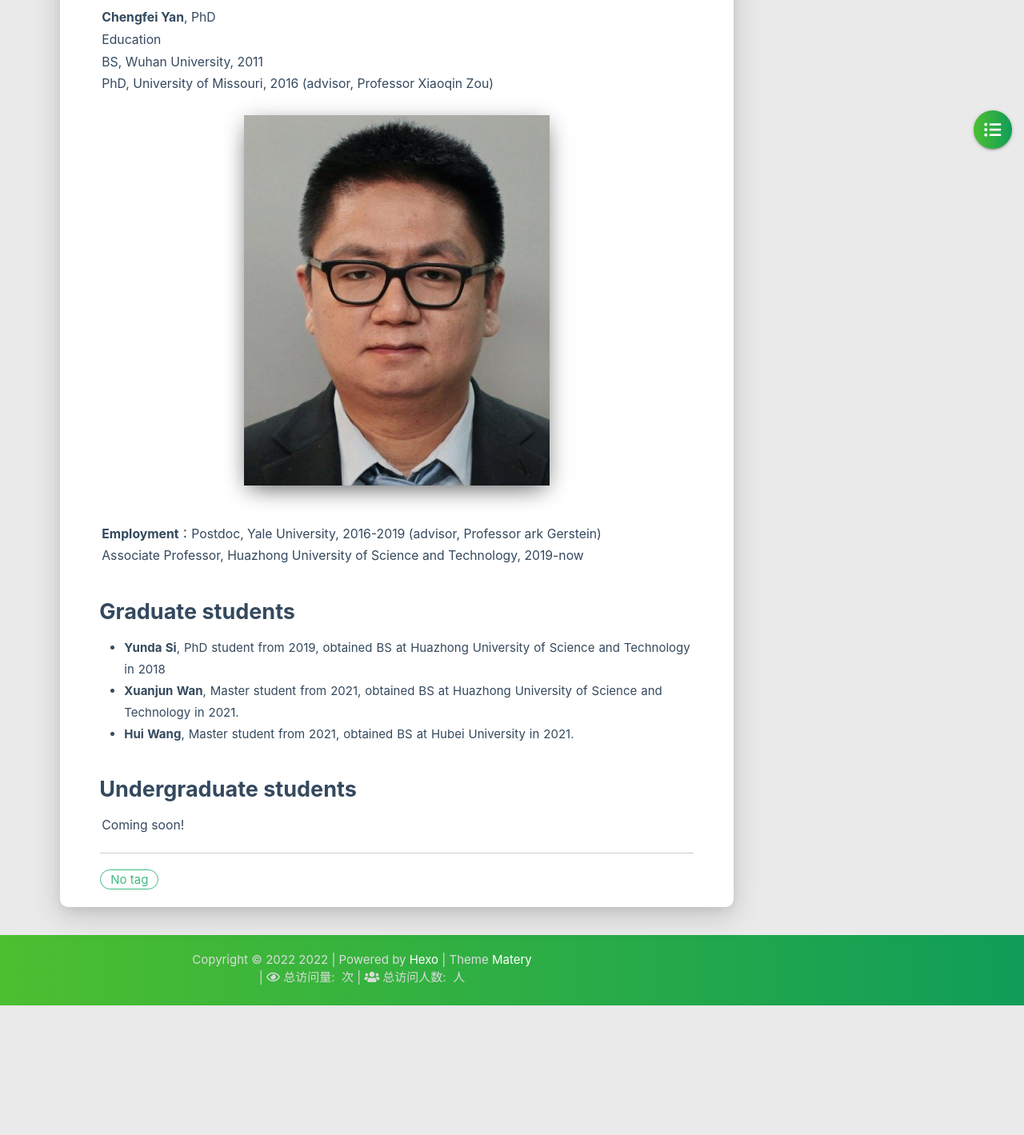
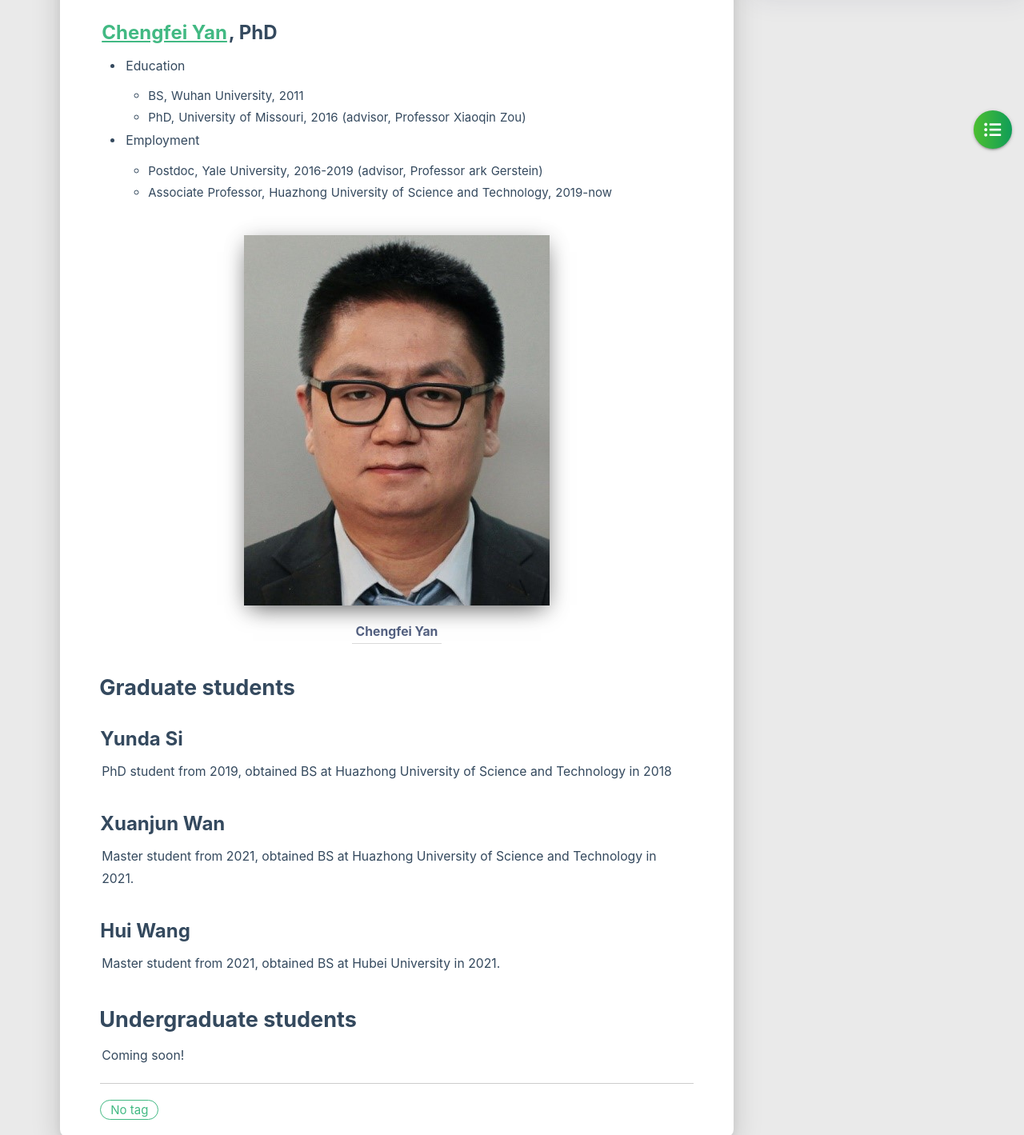
Before and after one commit to ChengfeiYan/chengfeiyan.github.io, a plain HTML site: page people/index.html in a window 1280 px wide. Shown: the part 538-1957 px from the top of the page at 80% size. Before the commit the page ends 1795 px from the top, so only its background shows below. Drawn offline with Linux system fonts and the light colour scheme; no server answers.

Commit message:
Site updated: 2022-03-07 21:59:57

```diff
--- a/people/index.html
+++ b/people/index.html
@@ -358,7 +358,7 @@
 
                 <div class="post-date info-break-policy">
                     <i class="far fa-calendar-minus fa-fw"></i>Publish Date:&nbsp;&nbsp;
-                    2022-03-04
+                    2022-03-07
                 </div>
 
 
@@ -379,12 +379,24 @@
 
         <div class="card-content article-card-content">
             <div id="articleContent">
-                <h1 id="People"><a href="#People" class="headerlink" title="People"></a>People</h1><h2 id="Principal-Investigator"><a href="#Principal-Investigator" class="headerlink" title="Principal Investigator"></a>Principal Investigator</h2><p><strong>Chengfei Yan</strong>, PhD<br>Education<br>BS, Wuhan University, 2011<br>PhD, University of Missouri, 2016 (advisor, Professor Xiaoqin Zou)<br><img src="/images/yan_avatar.png"><br><strong>Employment</strong>：Postdoc, Yale University, 2016-2019 (advisor, Professor ark Gerstein)<br>Associate Professor, Huazhong University of Science and Technology, 2019-now</p>
-<h2 id="Graduate-students"><a href="#Graduate-students" class="headerlink" title="Graduate students"></a>Graduate students</h2><ul>
-<li><strong>Yunda Si</strong>, PhD student from 2019, obtained BS at Huazhong University of Science and Technology in 2018</li>
-<li><strong>Xuanjun Wan</strong>, Master student from 2021, obtained BS at Huazhong University of Science and Technology in 2021.</li>
-<li><strong>Hui Wang</strong>, Master student from 2021, obtained BS at Hubei University in 2021.</li>
+                <h1 id="People"><a href="#People" class="headerlink" title="People"></a>People</h1><h2 id="Principal-Investigator"><a href="#Principal-Investigator" class="headerlink" title="Principal Investigator"></a>Principal Investigator</h2><h3 id="Chengfei-Yan-PhD"><a href="#Chengfei-Yan-PhD" class="headerlink" title="Chengfei Yan, PhD"></a><a target="_blank" rel="noopener" href="http://faculty.hust.edu.cn/yanchengfei/en/index.htm"><strong>Chengfei Yan</strong></a>, PhD</h3><ul>
+<li><p>Education</p>
+<ul>
+<li>BS, Wuhan University, 2011</li>
+<li>PhD, University of Missouri, 2016 (advisor, Professor Xiaoqin Zou)</li>
 </ul>
+</li>
+<li><p>Employment</p>
+<ul>
+<li>Postdoc, Yale University, 2016-2019 (advisor, Professor ark Gerstein)</li>
+<li>Associate Professor, Huazhong University of Science and Technology, 2019-now</li>
+</ul>
+</li>
+</ul>
+<p><img src="/images/yan_avatar.png" alt="Chengfei Yan"></p>
+<h2 id="Graduate-students"><a href="#Graduate-students" class="headerlink" title="Graduate students"></a>Graduate students</h2><h3 id="Yunda-Si"><a href="#Yunda-Si" class="headerlink" title="Yunda Si"></a><strong>Yunda Si</strong></h3><p>PhD student from 2019, obtained BS at Huazhong University of Science and Technology in 2018</p>
+<h3 id="Xuanjun-Wan"><a href="#Xuanjun-Wan" class="headerlink" title="Xuanjun Wan"></a><strong>Xuanjun Wan</strong></h3><p>Master student from 2021, obtained BS at Huazhong University of Science and Technology in 2021.</p>
+<h3 id="Hui-Wang"><a href="#Hui-Wang" class="headerlink" title="Hui Wang"></a><strong>Hui Wang</strong></h3><p>Master student from 2021, obtained BS at Hubei University in 2021.</p>
 <h2 id="Undergraduate-students"><a href="#Undergraduate-students" class="headerlink" title="Undergraduate students"></a>Undergraduate students</h2><p>Coming soon!</p>
 
 
@@ -460,7 +472,7 @@
                     </div>
                     <div class="publish-info">
                             <span class="publish-date">
-                                <i class="far fa-clock fa-fw icon-date"></i>2022-03-04
+                                <i class="far fa-clock fa-fw icon-date"></i>2022-03-07
                             </span>
                         <span class="publish-author">
 
@@ -498,7 +510,7 @@
                     </div>
                     <div class="publish-info">
                             <span class="publish-date">
-                                <i class="far fa-clock fa-fw icon-date"></i>2022-03-04
+                                <i class="far fa-clock fa-fw icon-date"></i>2022-03-07
                             </span>
                         <span class="publish-author">
 
```
Also changed, not shown: news/index.html (+13 -13 lines), publications/index.html (+4 -2 lines), research/index.html (+5 -5 lines), resources/index.html (+3 -3 lines), images/group/1.jpg (added), images/group/2.png (added), images/group/3.jpg (added), 1 other file.
